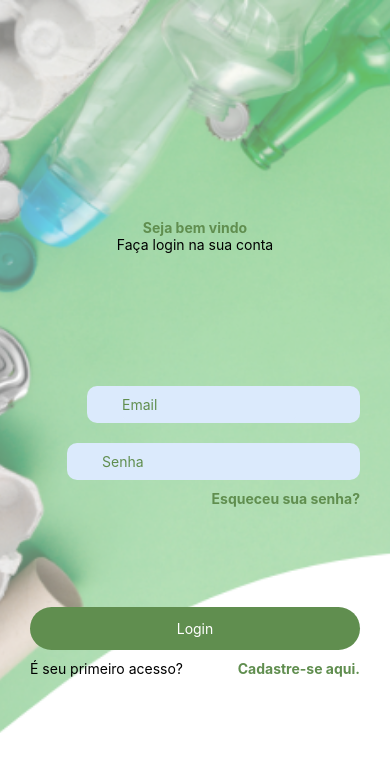
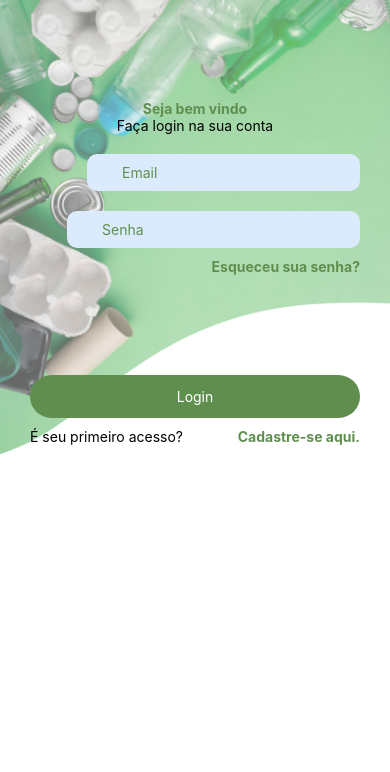
Before and after one commit to objpedro/eletrolixo-app, a React Native app: screen /SignIn in a window 390 px wide. Shown: the top 772 px of the page. Built offline with nearby package versions, Linux system fonts and the light colour scheme; some icons are missing; what react-native-responsive-fontsize would draw is missing.

Commit message:
commitando para salvar

```diff
--- a/package.json
+++ b/package.json
@@ -11,7 +11,7 @@
   "dependencies": {
     "@react-navigation/native": "^6.1.6",
     "@react-navigation/native-stack": "^6.9.12",
-    "expo": "~48.0.15",
+    "expo": "^48.0.19",
     "expo-device": "~5.2.1",
     "expo-location": "~15.1.1",
     "expo-status-bar": "~1.4.4",
--- a/src/pages/RecoverPasswordScreen/index.js
+++ b/src/pages/RecoverPasswordScreen/index.js
@@ -3,7 +3,7 @@ import { ScrollView, View, Text, TouchableOpacity, } from 'react-native';
 import { styles } from './styles';
 import { HeaderEcopointer } from '../../components/HeaderEcopointer';
 import { TextField } from "../../components/TextField";
-import { Key, Code } from 'react-native-feather';
+import { Key, Code, Mail } from 'react-native-feather';
 import colors from '../../utils/colors';
 
 export function RecoverPasswordScreen() {
@@ -34,7 +34,7 @@ export function RecoverPasswordScreen() {
                     />
                     <TextField
                         icon={
-                            <Code
+                            <Mail
                                 style={styles.iconField}
                                 width={15}
                                 height={15}
--- a/src/pages/SignInScreen/index.js
+++ b/src/pages/SignInScreen/index.js
@@ -20,6 +20,7 @@ export function SignInScreen() {
 
     return (
         <View style={styles.container}>
+            <ScrollView>
                 <ImageBackground
                     source={require('../../../assets/banner_inicio.png')}
                     imageStyle={styles.imageStyle}
@@ -70,6 +71,7 @@ export function SignInScreen() {
                         </View>
                     </View>
                 </ImageBackground>
+            </ScrollView>
         </View>
     )
 }
--- a/src/pages/SignInScreen/styles.js
+++ b/src/pages/SignInScreen/styles.js
@@ -25,6 +25,7 @@ const styles = StyleSheet.create({
         height: RFValue(150),
     },
     header: {
+        marginTop: 50,
         width: '100%',
         alignItems: 'center',
     },
@@ -38,7 +39,6 @@ const styles = StyleSheet.create({
     },
     inputsContainer: {
         backgroundColor: 'rgba(0, 0, 0, 0.0)',
-        height: '50%',
         width: '100%',
         paddingHorizontal: 30,
         alignItems: 'flex-end',
@@ -70,6 +70,7 @@ const styles = StyleSheet.create({
         alignItems: 'center',
         justifyContent: 'space-between',
         width: '100%',
+        paddingBottom: 20,
     },
     btnCadastrese: {
         color: colors.primario,
```
Also changed, not shown: 1 other file (tests, documents, lock files or other folders). Lines whose indentation alone changed are shown as unchanged.
